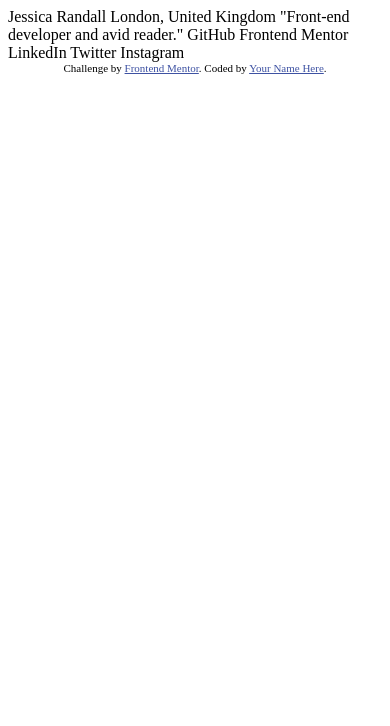
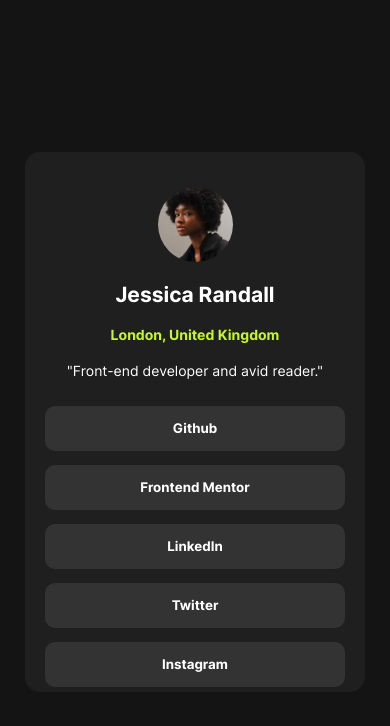
Before and after one commit to SengokuNadeko/Social-Links-Profile, a plain HTML site: page index.html in a window 390 px wide. Drawn offline with Linux system fonts and the light colour scheme.

Commit message:
Completed page
Completed the page's style for both desktop and mobile views

```diff
--- a/index.html
+++ b/index.html
@@ -5,30 +5,27 @@
   <meta name="viewport" content="width=device-width, initial-scale=1.0"> <!-- displays site properly based on user's device -->
 
   <link rel="icon" type="image/png" sizes="32x32" href="./assets/images/favicon-32x32.png">
+  <link rel="stylesheet" href="style.css">
 
   <title>Frontend Mentor | Social links profile</title>
-
-  <!-- Feel free to remove these styles or customise in your own stylesheet 👍 -->
-  <style>
-    .attribution { font-size: 11px; text-align: center; }
-    .attribution a { color: hsl(228, 45%, 44%); }
-  </style>
 </head>
 <body>
+  <div class="social-box">
+    <img src="assets/images/avatar-jessica.jpeg" alt="Jessica">
+    <h2>Jessica Randall</h2>
+    <h4 id="location">London, United Kingdom</h4>
+    "Front-end developer and avid reader."
 
-  Jessica Randall
-  London, United Kingdom
-  "Front-end developer and avid reader."
+    <div class="buttons">
+      <button id="github">Github</button>
+      <button id="frontend">Frontend Mentor</button>
+      <button id="linkedin">LinkedIn</button>
+      <button id="twitter">Twitter</button>
+      <button id="instagram">Instagram</button>
+    </div>
 
-  GitHub
-  Frontend Mentor
-  LinkedIn
-  Twitter
-  Instagram
+  </div>
 
-  <div class="attribution">
-    Challenge by <a href="https://www.frontendmentor.io?ref=challenge" target="_blank">Frontend Mentor</a>.
-    Coded by <a href="#">Your Name Here</a>.
-  </div>
+
 </body>
 </html>
--- /dev/null
+++ b/style.css
@@ -0,0 +1,101 @@
+html,body{
+    background-color: hsl(0, 0%, 8%);
+    font-family: Inter;
+    color: hsl(0, 0%, 100%);
+    margin: 0;
+    height: 100%;
+    display: flex;
+    justify-content: center;
+    align-items: center;
+}
+
+button{
+    background-color: hsl(0, 0%, 20%);
+    color: hsl(0, 0%, 100%);
+    width: 300px;
+    height: 50px;
+    border: none;
+    border-radius: 10px;
+    margin: 10px 0;
+    font-family: Inter-Bold;
+}
+
+button:hover{
+    background-color: hsl(75, 94%, 57%);
+    color: hsl(0, 0%, 8%);
+}
+
+img{
+    margin-top: 15px;
+    border-radius: 100%;
+    width: 24%;
+}
+
+h4#location{
+    color: hsl(75, 94%, 57%);
+}
+
+.attribution {
+    font-size: 11px;
+    text-align: center;
+}
+
+.attribution a {
+    color: hsl(228, 45%, 44%);
+}
+
+.buttons{
+    padding: 20px;
+    display: flex;
+    flex-direction: column;
+    align-items: center;
+}
+
+.social-box{
+    padding: 20px;
+    width: 360px;
+    height: 600px;
+    background-color: hsl(0, 0%, 12%);
+    border-radius: 15px;
+    text-align: center;
+}
+
+@font-face {
+    font-family: Inter-Regular;
+    src: url('assets/fonts/static/Inter-Regular.ttf');
+}
+
+@font-face {
+    font-family: Inter-Bold;
+    src: url('assets/fonts/static/Inter-Bold.ttf');
+}
+
+@font-face {
+    font-family: Inter-SemiBold;
+    src: url('assets/fonts/static/Inter-SemiBold.ttf');
+}
+
+@font-face {
+    font-family: Inter;
+    src: url('assets/fonts/Inter-VariableFont_slnt\,wght.ttf');
+}
+
+@media (max-width: 600px) {
+    body{
+        font-size: 14px;
+    }
+
+    img{
+        width: 25%;
+    }
+
+    .social-box{
+        width: 300px;
+        height: 500px;
+    }
+
+    button{
+        height: 45px;
+        margin: 7px 0;
+    }
+}
```
